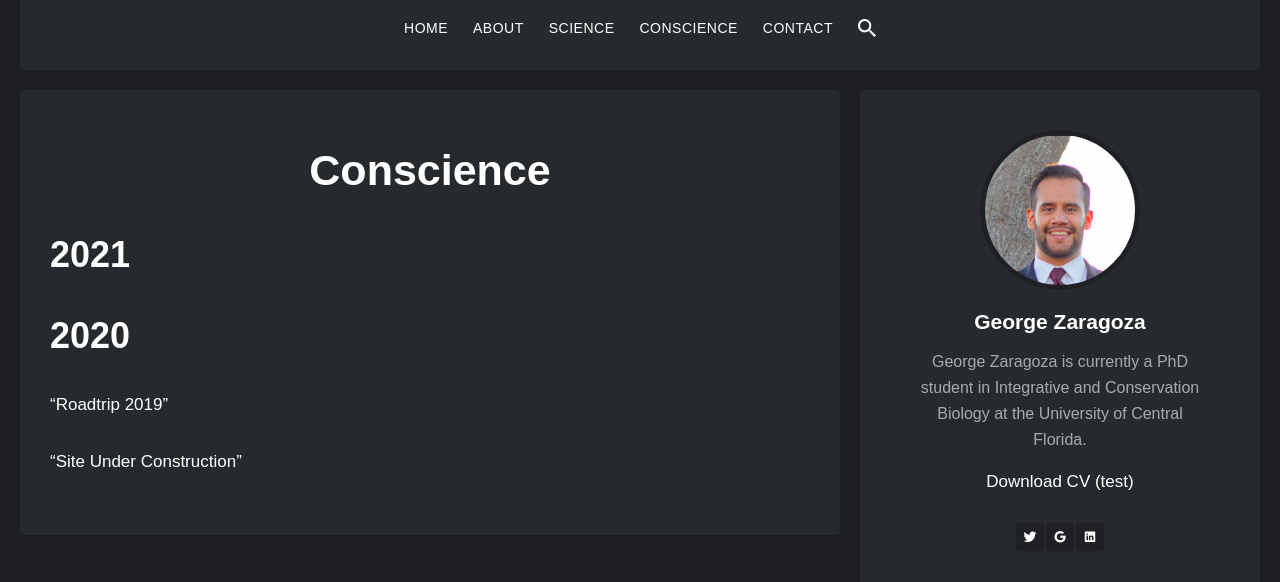
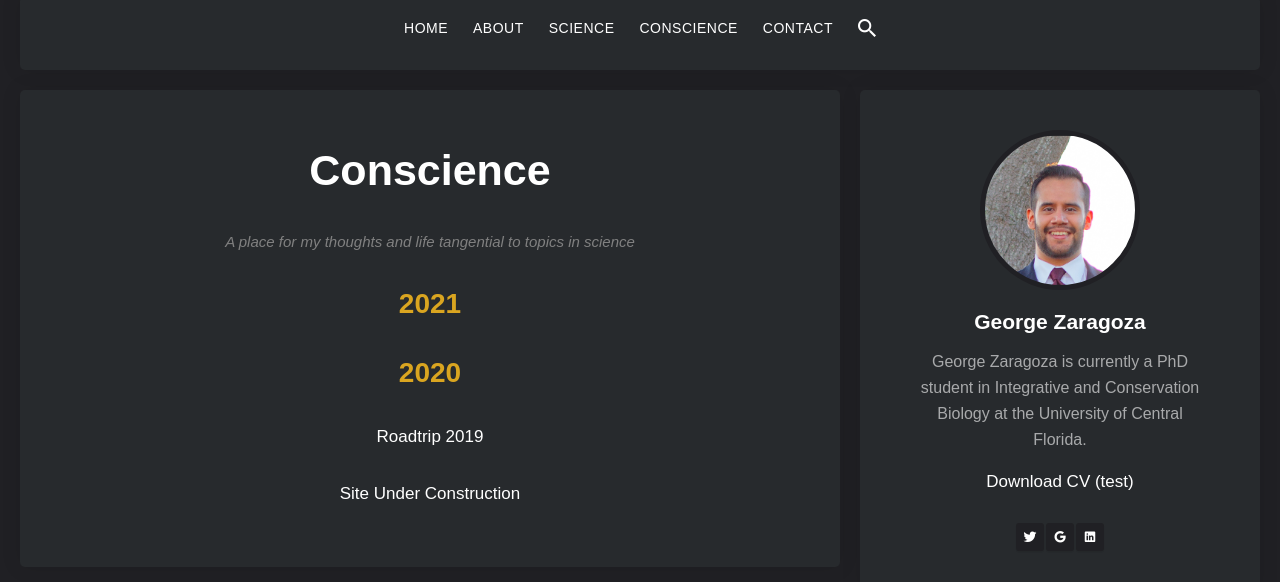
Before and after one commit to georgeomics/personalsite, a Jekyll site: the page built from _pages/conscience.md, in a window 1280 px wide and 900 px high, cut to the strip 282-864 px from the top of the window. Built offline with Jekyll 4.4.1, drawn with Linux system fonts in a browser that asks for light colours; nearby versions of some CDN libraries; some web fonts are replaced.

Commit message:
site update

```diff
--- a/_pages/conscience.md
+++ b/_pages/conscience.md
@@ -4,9 +4,12 @@ title: Conscience
 permalink: /conscience/
 order: 3
 ---
-# 2021
+<p style="text-align: center; color:grey; font-size:15px"><i>A place for my thoughts and life tangential to topics in science</i></p>
 
-# 2020
-["Roadtrip 2019"]({{site.baseurl}}/roadtrip-2019)
+<center><h2><p style="color:goldenrod;">2021</p></h2></center>
 
-["Site Under Construction"]({{site.baseurl}}/in-construction)
+<center><h2><p style="color:goldenrod;">2020</p></h2></center>
+
+<p style="text-align: center;"><a href="{{site.baseurl}}/roadtrip-2019">Roadtrip 2019</a></p>
+
+<p style="text-align: center;"><a href="{{site.baseurl}}/in-construction">Site Under Construction</a></p>
```
